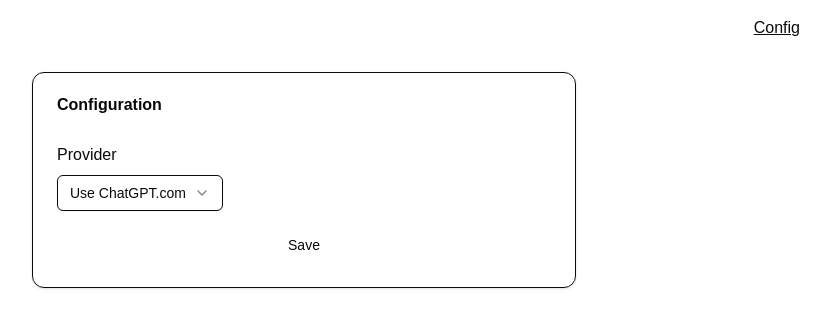
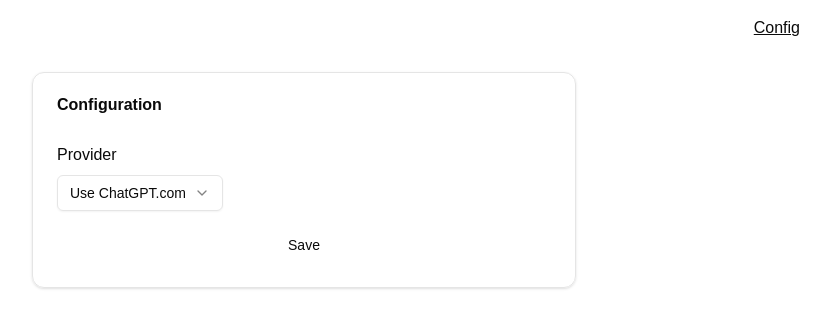
Before and after one commit to grigri201/document-copilot, a Next.js app: page /config in a window 1280 px wide. Shown: the top 328 px of the page, without its empty margins (336-1166 px from the left). Built offline with nearby package versions, Linux system fonts and the light colour scheme.

Commit message:
fix css import errors

```diff
--- a/package.json
+++ b/package.json
@@ -91,6 +91,7 @@
     "sonner": "^2.0.5",
     "tailwind-merge": "^3.3.1",
     "tailwind-scrollbar-hide": "^4.0.0",
+    "tw-animate-css": "^1.3.4",
     "uploadthing": "^7.7.2",
     "use-file-picker": "^2.1.2",
     "zod": "^3.25.67"
--- a/src/app/globals.css
+++ b/src/app/globals.css
@@ -1,4 +1,5 @@
 @import "tailwindcss";
+@import "tw-animate-css";
 
 @plugin "tailwind-scrollbar-hide";
 
@@ -107,3 +108,12 @@ body {
   --brand: oklch(0.707 0.165 254.624);
   --highlight: oklch(0.852 0.199 91.936);
 }
+
+@layer base {
+  * {
+    @apply border-[hsl(var(--border))];
+  }
+  body {
+    @apply bg-[hsl(var(--background))] text-[hsl(var(--foreground))];
+  }
+}
```
Also changed, not shown: 1 other file (tests, documents, lock files or other folders).
